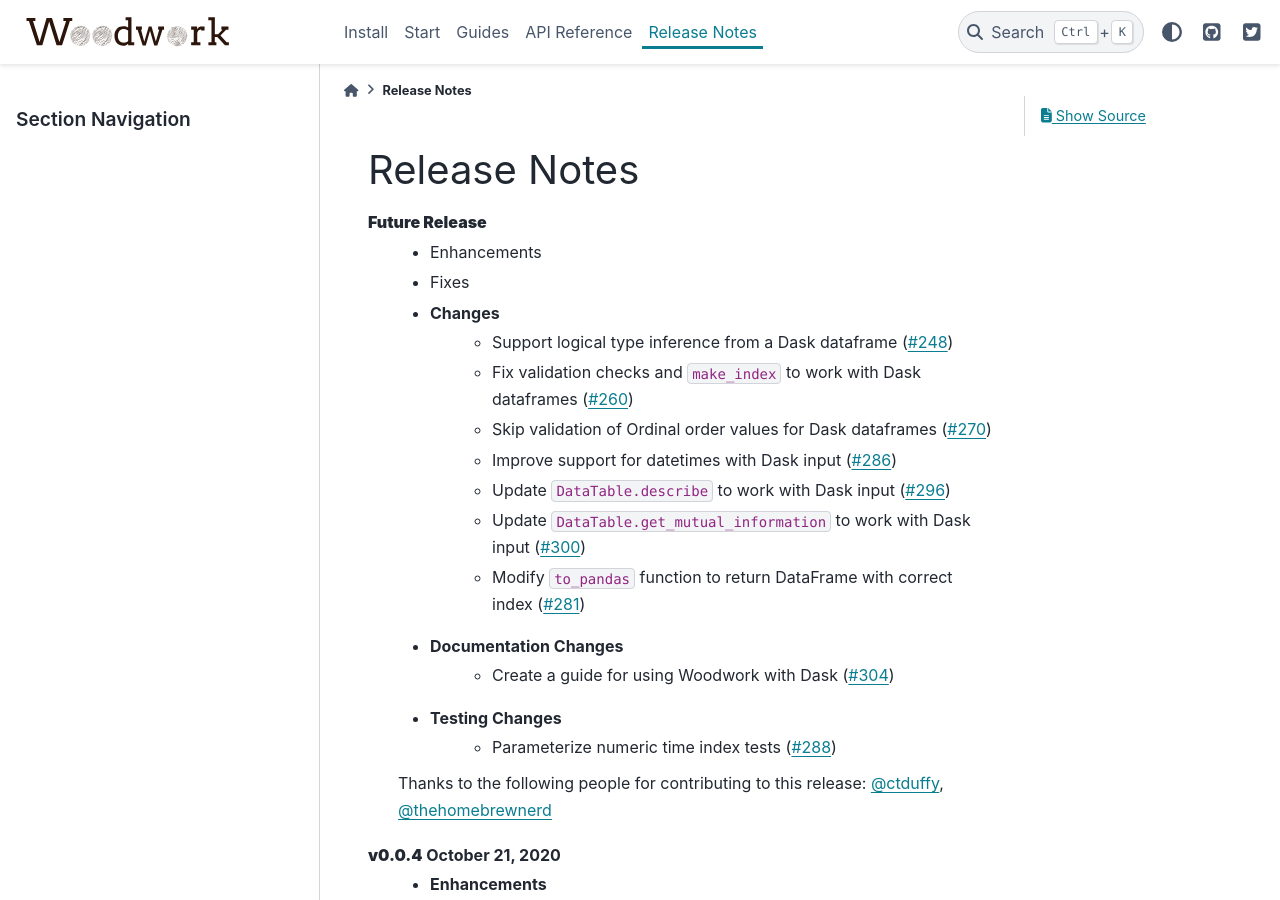
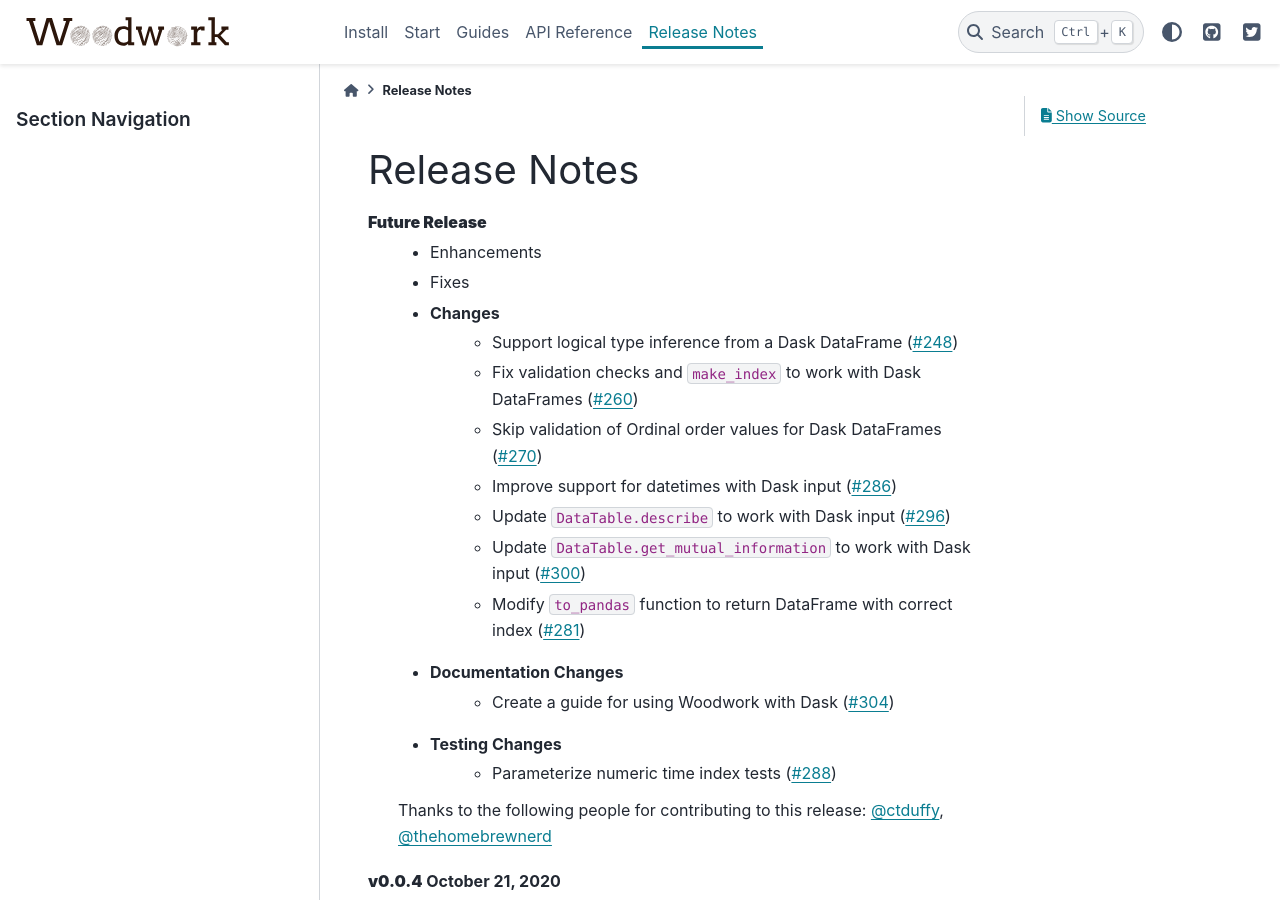
Before and after one commit to alteryx/woodwork, a Sphinx documentation site: the page built from docs/source/release_notes.rst, in a window 1280 px wide and 900 px high. Built offline with Sphinx 7.4.7 and the PyData theme 0.15.4, drawn with Linux system fonts in a browser that asks for light colours; comment, search, counter and statistics services are not loaded.

```diff
--- a/docs/source/release_notes.rst
+++ b/docs/source/release_notes.rst
@@ -6,9 +6,9 @@ Release Notes
     * Enhancements
     * Fixes
     * Changes
-        * Support logical type inference from a Dask dataframe (:pr:`248`)
-        * Fix validation checks and ``make_index`` to work with Dask dataframes (:pr:`260`)
-        * Skip validation of Ordinal order values for Dask dataframes (:pr:`270`)
+        * Support logical type inference from a Dask DataFrame (:pr:`248`)
+        * Fix validation checks and ``make_index`` to work with Dask DataFrames (:pr:`260`)
+        * Skip validation of Ordinal order values for Dask DataFrames (:pr:`270`)
         * Improve support for datetimes with Dask input (:pr:`286`)
         * Update ``DataTable.describe`` to work with Dask input (:pr:`296`)
         * Update ``DataTable.get_mutual_information`` to work with Dask input (:pr:`300`)
```
